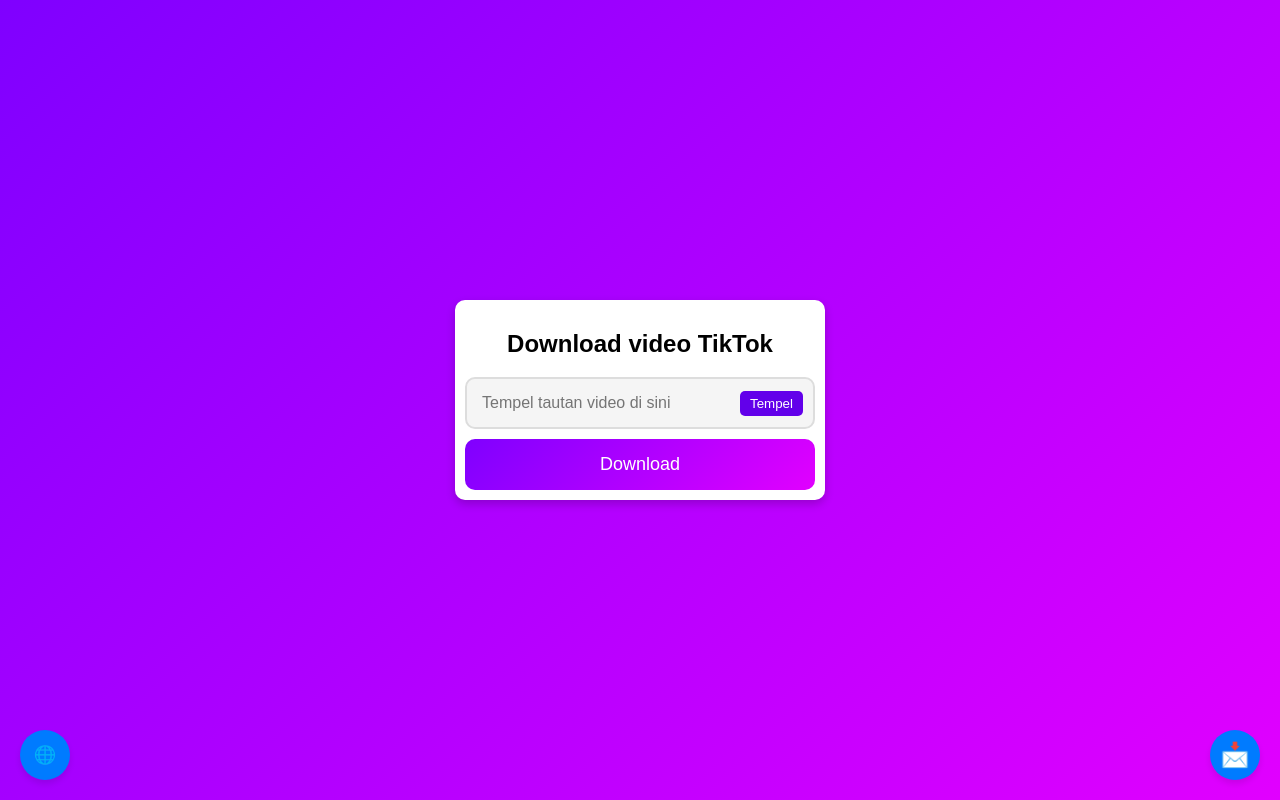
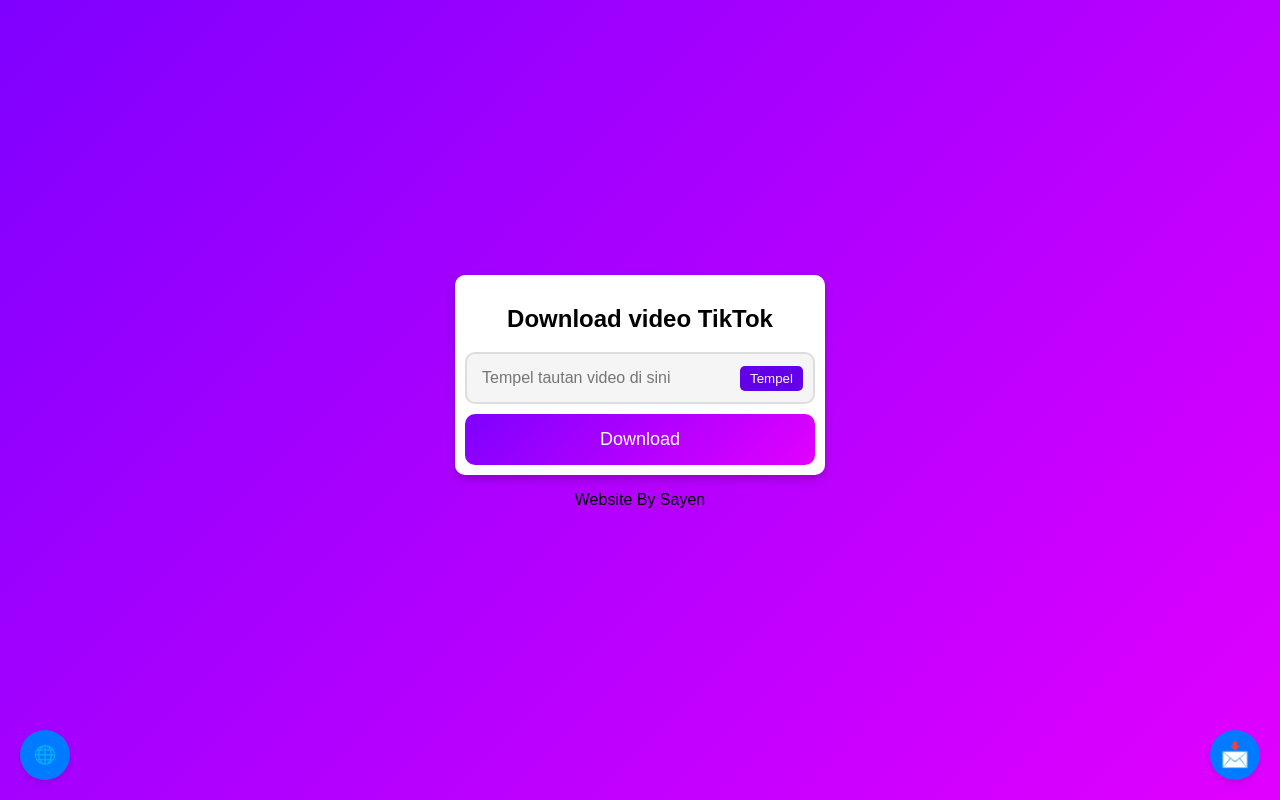
Before and after one commit to realEXXTEAM/ssstiktok, a plain HTML site: page index.html in a window 1280 px wide. Drawn offline with Linux system fonts and the light colour scheme.

Commit message:
index.html

```diff
--- a/index.html
+++ b/index.html
@@ -499,3 +499,5 @@
     </script>
 </body>
   </html>
+
+<p>Website By Sayen</p>
```
